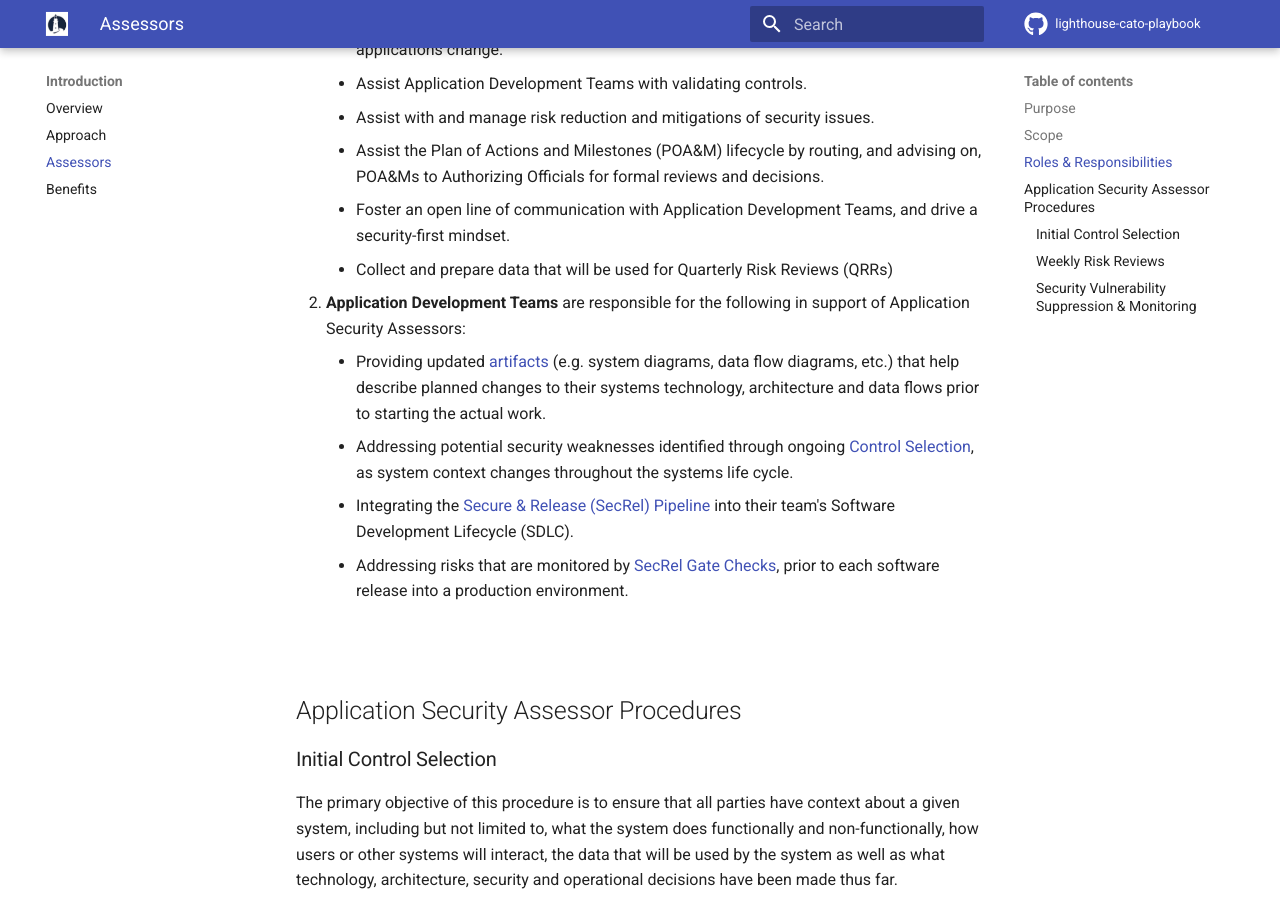
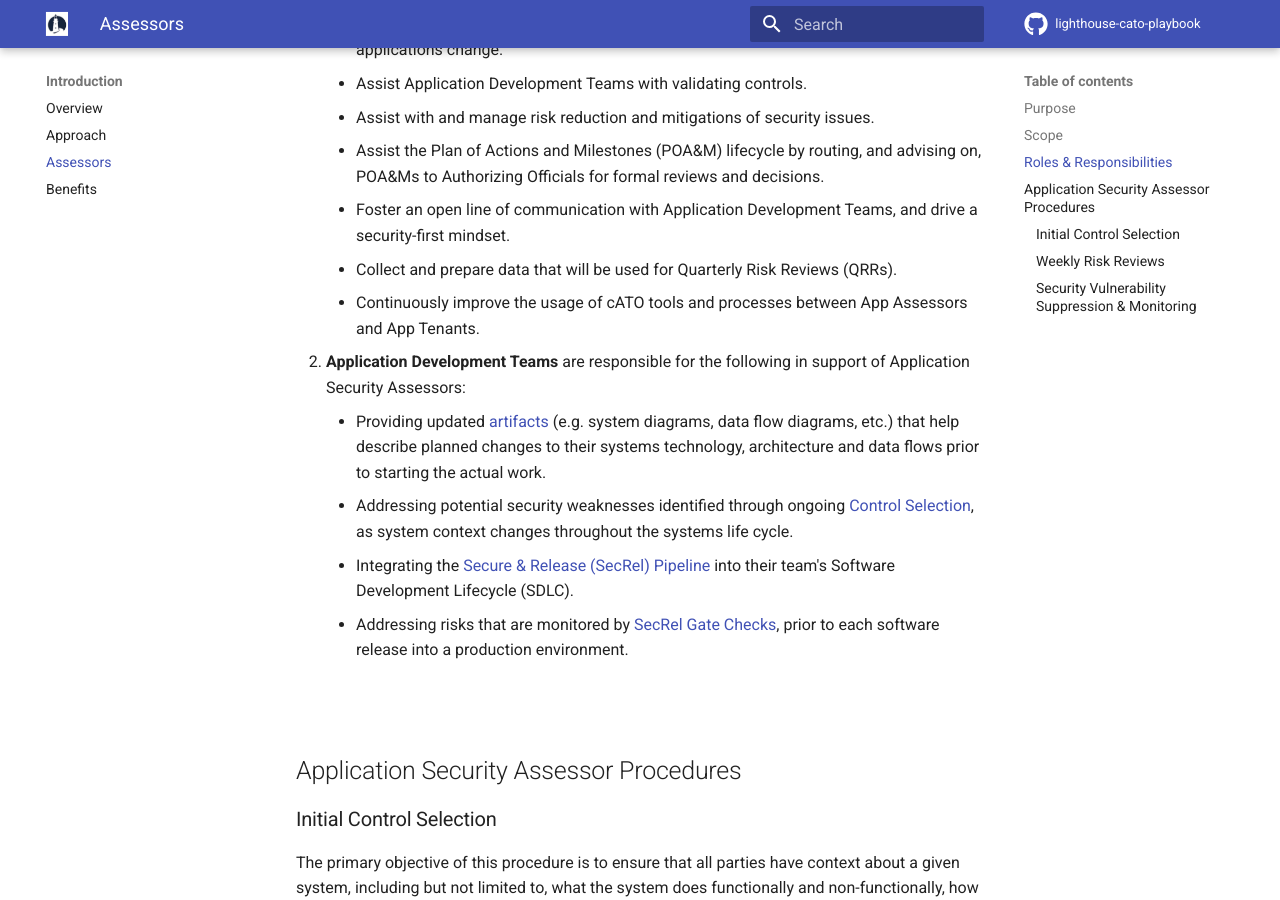
Before and after one commit to rise8-us/cato-playbook, an MkDocs documentation site: the page built from docs/assessor.md, in a window 1280 px wide and 900 px high, scrolled down 1135 px. Built offline with MkDocs 1.6.1 and Material for MkDocs 9.7.7, drawn with Linux system fonts in a browser that asks for light colours; comment, search, counter and statistics services are not loaded.

Commit message:
Update assessor.md

```diff
--- a/docs/assessor.md
+++ b/docs/assessor.md
@@ -20,7 +20,8 @@ This SOP only applies to Application Development Teams who are developing, testi
     - Assist with and manage risk reduction and mitigations of security issues.
     - Assist the Plan of Actions and Milestones (POA&M) lifecycle by routing, and advising on, POA&Ms to Authorizing Officials for formal reviews and decisions.
     - Foster an open line of communication with Application Development Teams, and drive a security-first mindset.
-    - Collect and prepare data that will be used for Quarterly Risk Reviews (QRRs)
+    - Collect and prepare data that will be used for Quarterly Risk Reviews (QRRs).
+    - Continuously improve the usage of cATO tools and processes between App Assessors and App Tenants.
 
 2.	**Application Development Teams** are responsible for the following in support of Application Security Assessors:
 
```
